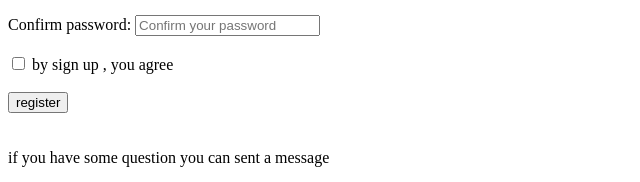
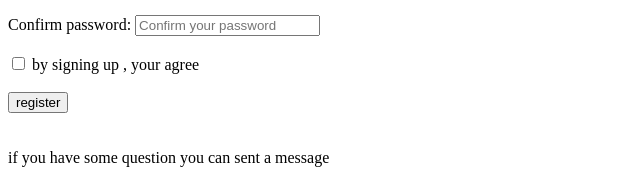
Before and after one commit to Shad-Rabati/htmlf1, a plain HTML site: page l2/beggnierpr.html in a window 1280 px wide. Shown: the part 161-343 px from the top of the page, 0-640 px from the left. Drawn offline with Linux system fonts and the light colour scheme.

Commit message:
Revert "fix checkbox  remove span convert to label below the input tag" in l2
This reverts commit 9c94f2fdae2586c086153e19fe5e5f446315df3f.

```diff
--- a/l2/beggnierpr.html
+++ b/l2/beggnierpr.html
@@ -29,8 +29,7 @@
 </div>
 <br>
 <div>
-    <input type="checkbox" id="checkbox" name="checkbox-user">
-    <label for="checkbox">by sign up , you agree</label>
+    <input type="checkbox" id="checkbox" name="checkbox-user"> <span> by signing up , your agree</span>
 </div>
 <br>
 <div>
```
